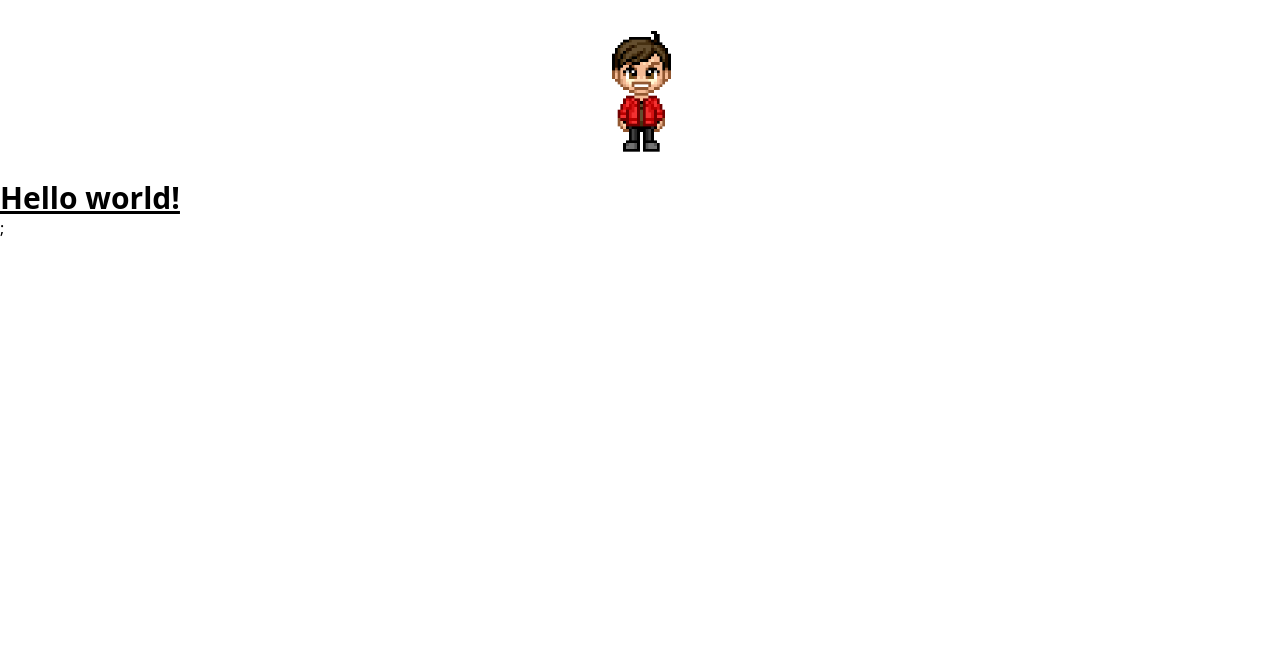
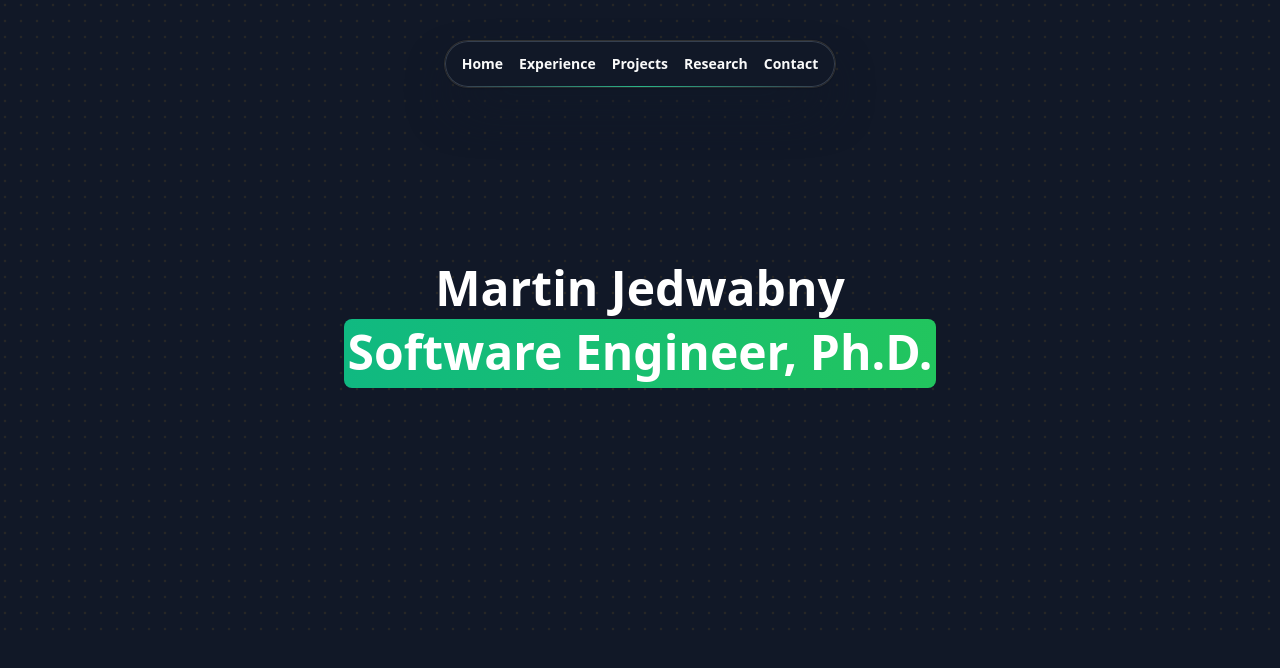
Before and after one commit to martinjedwabny/martinjedwabny.github.io, a React (Vite) app: page /#/ in a window 1280 px wide. Shown: the top 668 px of the page. Built offline with nearby package versions, Linux system fonts and the light colour scheme.

Commit message:
new hero and navbar components

```diff
--- a/package.json
+++ b/package.json
@@ -14,6 +14,7 @@
   "dependencies": {
     "clsx": "^2.1.1",
     "framer-motion": "^11.1.9",
+    "mini-svg-data-uri": "^1.4.4",
     "react": "^18.2.0",
     "react-dom": "^18.2.0",
     "react-router-dom": "^6.22.3",
--- /dev/null
+++ b/src/components/FloatingNav/FloatingNav.tsx
@@ -0,0 +1,40 @@
+"use client";
+import React from "react";
+import { cn } from "@/utils/cn";
+import { HoverBorder } from "../HoverBorder/HoverBorder";
+
+export const FloatingNav = ({
+    navItems,
+    className,
+}: {
+    navItems: {
+        name: string;
+        onClick: (event: React.MouseEvent<HTMLButtonElement>) => void;
+        icon?: JSX.Element;
+    }[];
+    className?: string;
+}) => {
+    return (
+        <div
+            className={cn(
+                "flex max-w-fit  fixed my-10 inset-x-0 mx-auto border border-transparent dark:border-white/[0.2] rounded-full dark:bg-black bg-white shadow-[0px_2px_3px_-1px_rgba(0,0,0,0.1),0px_1px_0px_0px_rgba(25,28,33,0.02),0px_0px_0px_1px_rgba(25,28,33,0.08)] z-[5000]  items-center justify-center",
+                className
+            )}
+        >
+            <HoverBorder>
+            {navItems.map((navItem: any, idx: number) => (
+                <button
+                    key={`link=${idx}`}
+                    onClick={navItem.onClick}
+                    className={cn(
+                        "relative dark:text-neutral-50 items-center flex text-neutral-600 dark:hover:text-neutral-300 hover:text-neutral-500"
+                    )}
+                >
+                    <span className="block sm:hidden">{navItem.icon}</span>
+                    <span className="hidden sm:block text-sm">{navItem.name}</span>
+                </button>
+            ))}
+            </HoverBorder>
+            </div>
+    );
+};
--- /dev/null
+++ b/src/components/HeroHighlight/HeroHighlight.tsx
@@ -0,0 +1,95 @@
+import { cn } from "@/utils/cn";
+import { useMotionValue, motion, useMotionTemplate } from "framer-motion";
+import React from "react";
+
+export const HeroHighlight = ({
+    children,
+    className,
+    containerClassName,
+}: {
+    children: React.ReactNode;
+    className?: string;
+    containerClassName?: string;
+}) => {
+    let mouseX = useMotionValue(0);
+    let mouseY = useMotionValue(0);
+
+    function handleMouseMove({
+        currentTarget,
+        clientX,
+        clientY,
+    }: React.MouseEvent<HTMLDivElement>) {
+        if (!currentTarget) return;
+        let { left, top } = currentTarget.getBoundingClientRect();
+
+        mouseX.set(clientX - left);
+        mouseY.set(clientY - top);
+    }
+    return (
+        <div
+            className={cn(
+                "relative h-[40rem] flex items-center justify-center w-full group",
+                containerClassName
+            )}
+            onMouseMove={handleMouseMove}
+        >
+            <div className="absolute inset-0 bg-dot-thick-neutral-300 dark:bg-dot-thick-neutral-800  pointer-events-none" />
+            <motion.div
+                className="pointer-events-none bg-dot-thick-emerald-500 dark:bg-dot-thick-emerald-500   absolute inset-0 opacity-0 transition duration-300 group-hover:opacity-100"
+                style={{
+                    WebkitMaskImage: useMotionTemplate`
+            radial-gradient(
+              200px circle at ${mouseX}px ${mouseY}px,
+              black 0%,
+              transparent 100%
+            )
+          `,
+                    maskImage: useMotionTemplate`
+            radial-gradient(
+              200px circle at ${mouseX}px ${mouseY}px,
+              black 0%,
+              transparent 100%
+            )
+          `,
+                }}
+            />
+
+            <div className={cn("relative z-20", className)}>{children}</div>
+        </div>
+    );
+};
+
+export const Highlight = ({
+    children,
+    className,
+}: {
+    children: React.ReactNode;
+    className?: string;
+}) => {
+    return (
+        <motion.span
+            initial={{
+                backgroundSize: "0% 100%",
+            }}
+            animate={{
+                backgroundSize: "100% 100%",
+            }}
+            transition={{
+                duration: 2,
+                ease: "linear",
+                delay: 0.5,
+            }}
+            style={{
+                backgroundRepeat: "no-repeat",
+                backgroundPosition: "left center",
+                display: "inline",
+            }}
+            className={cn(
+                `relative inline-block pb-1   px-1 rounded-lg bg-gradient-to-r from-emerald-300 to-green-300 dark:from-emerald-500 dark:to-green-500`,
+                className
+            )}
+        >
+            {children}
+        </motion.span>
+    );
+};
--- /dev/null
+++ b/src/components/HeroSection/HeroSection.tsx
@@ -0,0 +1,35 @@
+import { motion } from "framer-motion";
+import { HeroHighlight, Highlight } from "../HeroHighlight/HeroHighlight";
+
+const messages = {
+    title: "Martin Jedwabny",
+    subtitle: "Software Engineer, Ph.D.",
+}
+
+export default function HeroSection() {
+    return (
+        <HeroHighlight>
+            <motion.h1
+                initial={{
+                    opacity: 0,
+                    y: 20,
+                }}
+                animate={{
+                    opacity: 1,
+                    y: [20, -5, 0],
+                }}
+                transition={{
+                    duration: 0.5,
+                    ease: [0.4, 0.0, 0.2, 1],
+                }}
+                className="text-2xl px-4 md:text-4xl lg:text-5xl font-bold text-neutral-700 dark:text-white max-w-4xl leading-relaxed md:leading-[3rem] lg:leading-[4rem] text-center mx-auto"
+            >
+                {messages.title}
+                <br/>
+                <Highlight className="text-black dark:text-white">
+                    {messages.subtitle}
+                </Highlight>
+            </motion.h1>
+        </HeroHighlight>
+    );
+}
--- /dev/null
+++ b/src/components/HoverBorder/HoverBorder.tsx
@@ -0,0 +1,20 @@
+import React from "react";
+
+export function HoverBorder({
+    children,
+}: React.PropsWithChildren<
+    React.HTMLAttributes<HTMLElement>
+>) {
+    return (
+        <div
+            className="bg-slate-800 no-underline group cursor-pointer relative shadow-2xl shadow-gray-900 rounded-full p-px text-xs font-semibold leading-6  text-white inline-block">
+            <span className="absolute inset-0 overflow-hidden rounded-full">
+                <span className="absolute inset-0 rounded-full bg-[image:radial-gradient(75%_100%_at_50%_0%,rgba(56,189,248,0.6)_0%,rgba(56,189,248,0)_75%)] opacity-0 transition-opacity duration-500 group-hover:opacity-100" />
+            </span>
+            <div className="relative flex items-center z-10 rounded-full bg-gray-900 ring-1 ring-white/10  gap-4 px-4 py-3">
+                {children}
+            </div>
+            <span className="absolute -bottom-0 left-[1.125rem] h-px w-[calc(100%-2.25rem)] bg-gradient-to-r from-emerald-500/0 via-emerald-500/90 to-emerald-500/0 transition-opacity duration-500 group-hover:opacity-40" />
+        </div>
+    );
+}
--- a/src/globals.css
+++ b/src/globals.css
@@ -1,3 +1,9 @@
 @tailwind base;
 @tailwind components;
 @tailwind utilities;
+
+@layer utilities {
+    .dark {
+        @apply bg-gray-900;
+    }
+}
--- a/src/main.tsx
+++ b/src/main.tsx
@@ -10,3 +10,4 @@ function App() {
 }
 
 ReactDOM.createRoot(document.getElementById('root')!).render(<App />);
+document.body.classList.add('dark');
--- a/src/pages/Home.page.tsx
+++ b/src/pages/Home.page.tsx
@@ -1,20 +1,37 @@
-import imgSrc from "@/images/avat.png";
+import { FloatingNav } from "@/components/FloatingNav/FloatingNav";
+import HeroSection from "@/components/HeroSection/HeroSection";
+
+const navItems = [
+  {
+    name: "Home",
+    onClick: () => { },
+  },
+  {
+    name: "Experience",
+    onClick: () => { },
+  },
+  {
+    name: "Projects",
+    onClick: () => { },
+  },
+  {
+    name: "Research",
+    onClick: () => { },
+  },
+  {
+    name: "Contact",
+    onClick: () => { },
+  },
+];
 
 export function HomePage() {
   return (
     <>
-      <img
-        src={imgSrc}
-        alt='Mantine logo'
-        height={140}
-        width={140}
-        style={{
-          margin: '20px auto',
-          height: '140px',
-          width: '140px',
-        }}
+      <FloatingNav
+        navItems={navItems}
       />
-      <h1 className="text-3xl font-bold underline">Hello world!</h1>;
+      <HeroSection />
+      <div className="h-[200vh]"></div>
     </>
   );
 }
--- a/tailwind.config.ts
+++ b/tailwind.config.ts
@@ -1,3 +1,8 @@
+
+// Aceternity components
+const svgToDataUri = require("mini-svg-data-uri");
+
+// Tailwind CSS
 const {
   default: flattenColorPalette,
 } = require("tailwindcss/lib/util/flattenColorPalette");
@@ -11,7 +16,10 @@ module.exports = {
   theme: {
     extend: {},
   },
-  plugins: [addVariablesForColors],
+  plugins: [
+    addVariablesForColors,
+    svgDataUri
+  ],
 };
 
 // This plugin adds each Tailwind color as a global CSS variable, e.g. var(--gray-200).
@@ -25,3 +33,17 @@ function addVariablesForColors({ addBase, theme }: any) {
     ":root": newVars,
   });
 }
+
+// For dotted animated background in HeroHighlight component
+function svgDataUri({ matchUtilities, theme }: any) {
+  matchUtilities(
+    {
+      "bg-dot-thick": (value: any) => ({
+        backgroundImage: `url("${svgToDataUri(
+          `<svg xmlns="http://www.w3.org/2000/svg" viewBox="0 0 32 32" width="16" height="16" fill="none"><circle fill="${value}" id="pattern-circle" cx="10" cy="10" r="2.5"></circle></svg>`
+        )}")`,
+      }),
+    },
+    { values: flattenColorPalette(theme("backgroundColor")), type: "color" }
+  );
+}
```
Also changed, not shown: src/utils/cn.ts (renamed from src/cn.ts), 1 other file (tests, documents, lock files or other folders).
